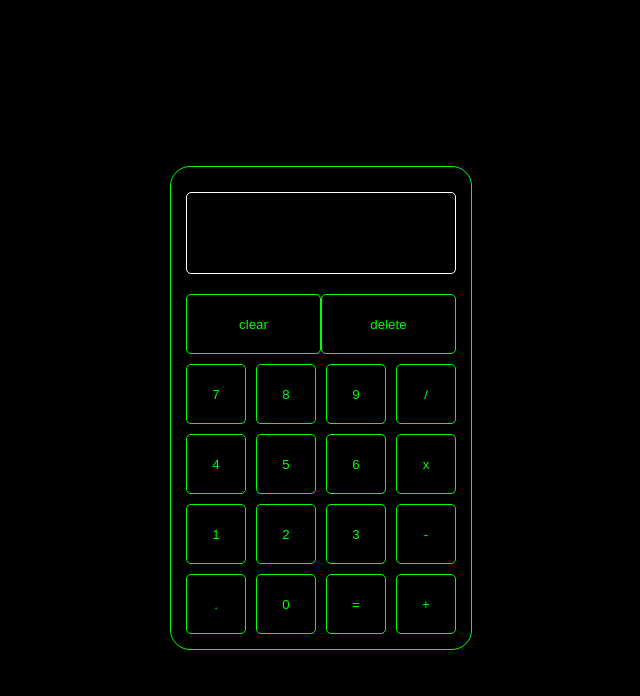
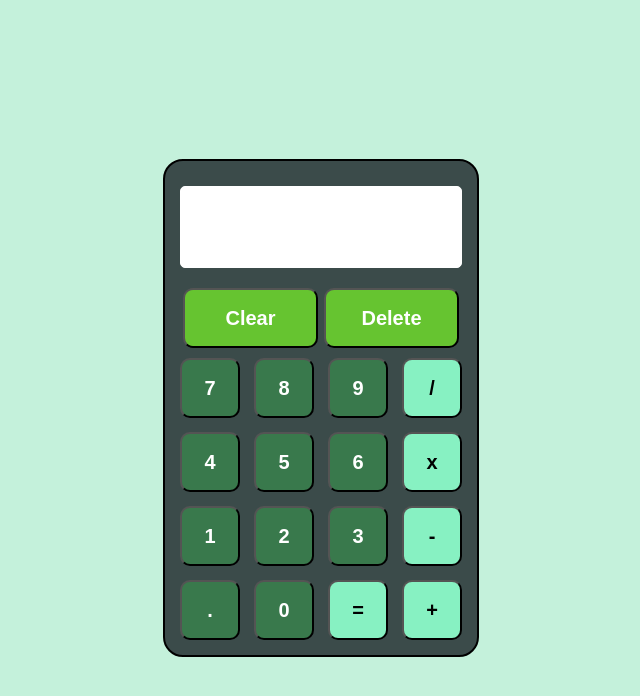
Before and after one commit to r-4v/calculator, a plain HTML site: page index.html in a window 1280 px wide. Shown: the whole page, without its empty margins (319-959 px from the left). Drawn offline with nearby package versions, Linux system fonts and the light colour scheme.

Commit message:
visual upgrade

```diff
--- a/index.html
+++ b/index.html
@@ -6,6 +6,9 @@
     <meta http-equiv="X-UA-Compatible" content="IE=edge">
     <meta name="viewport" content="width=device-width, initial-scale=1.0">
     <title>Calculator</title>
+    <link rel="preconnect" href="https://fonts.googleapis.com">
+    <link rel="preconnect" href="https://fonts.gstatic.com" crossorigin>
+    <link href="https://fonts.googleapis.com/css2?family=Nunito:wght@600&display=swap" rel="stylesheet">
     <link rel="stylesheet" href="styles.css">
     <script src="calculator.js" defer></script>
 </head>
@@ -18,8 +21,8 @@
         </div>
         <div class="calc-buttons">
             <div class="clear-delete">
-                <div data-value="clear" id="clear"><button>clear</button></div>
-                <div data-value="delete" id="delete"><button>delete</button></div>
+                <div data-value="clear" id="clear"><button>Clear</button></div>
+                <div data-value="delete" id="delete"><button>Delete</button></div>
             </div>
             <div class="button-grid">
                 <div data-value="7" class="numeric"><button>7</button></div>
--- a/styles.css
+++ b/styles.css
@@ -1,25 +1,31 @@
+
 .button-grid{
     display:grid;
     grid-template-columns: repeat(4,1fr);
     grid-template-rows: repeat(4,1fr);
-    grid-gap:10px;
+    grid-gap:14px;
 
 }
 .calc-frame{
     /*width:200px;*/
-    border:1px solid lime;
+    border:2px solid black;
     padding:25px 15px 15px 15px;
-    background-color:black;
+    background-color:#3b4b4a;
     border-radius: 20px;
+}
+.clear-delete{
+    display:flex;
+    justify-content: space-around;
 }
 .calc-display{
     border:1px solid white;
     text-align: right;
     padding:10px;
-    background-color: black;
+    background-color: white;
     border-radius: 5px;
-    color:lime;
+    color:black;
     height:60px;
+    font-weight:bold;
 }
 
 .calc-display .first-half{
@@ -37,6 +43,7 @@
 .clear-delete button{
     width:135px;
     padding:10px;
+    background-color:#66c430;
 }
 
 body{
@@ -44,14 +51,20 @@ body{
     justify-content: center;
     align-items: center;
     height:100vh;
-    background-color: black;
-    color:white;
+    background-color:#c4f1db;
+   font-family: 'Nunito', sans-serif;
+
 }
 button{
     width:60px;
     height:60px;
-    color:lime;
-    background-color:black;
-    border-radius: 5px;
-    border:1px solid lime;
+    color:white;
+    background-color:#39794c;
+    border-radius: 10px;
+    font-size:20px;
+    font-weight:bold;
 }
+.operator button{
+    background-color:#87f1c2;
+    color:black;
+}
```
